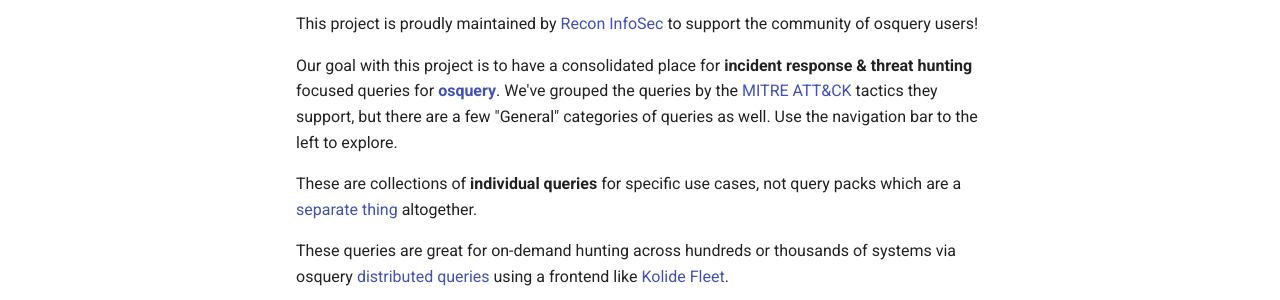
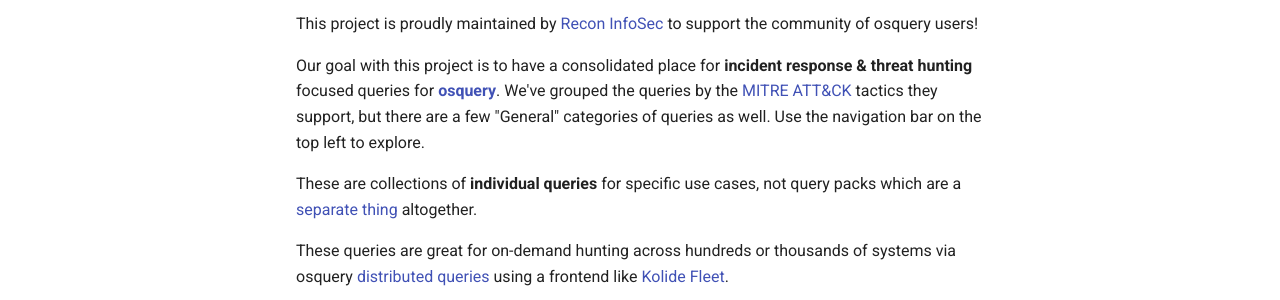
Before and after one commit to ReconInfoSec/rhq, an MkDocs documentation site: the page built from docs/index.md, in a window 1280 px wide and 900 px high. Shown: the part 333-633 px from the top of the window. Built offline with MkDocs 1.6.1 and Material for MkDocs 9.7.7, drawn with Linux system fonts in a browser that asks for light colours; comment, search, counter and statistics services are not loaded.

Commit message:
nav bar change

```diff
--- a/docs/index.md
+++ b/docs/index.md
@@ -4,7 +4,7 @@ Welcome to the Recon Hunt Queries repo!
 ## About
 This project is proudly maintained by [Recon InfoSec](http://reconinfosec.com) to support the community of osquery users!
 
-Our goal with this project is to have a consolidated place for **incident response & threat hunting** focused queries for **[osquery](https://github.com/osquery/osquery)**. We've grouped the queries by the [MITRE ATT&CK](https://attack.mitre.org/wiki/Main_Page) tactics they support, but there are a few "General" categories of queries as well. Use the navigation bar to the left to explore.
+Our goal with this project is to have a consolidated place for **incident response & threat hunting** focused queries for **[osquery](https://github.com/osquery/osquery)**. We've grouped the queries by the [MITRE ATT&CK](https://attack.mitre.org/wiki/Main_Page) tactics they support, but there are a few "General" categories of queries as well. Use the navigation bar on the top left to explore.
 
 These are collections of **individual queries** for specific use cases, not query packs which are a [separate thing](https://www.darkbytes.com/osquery-scheduled-queries-packs/) altogether.
 
```
